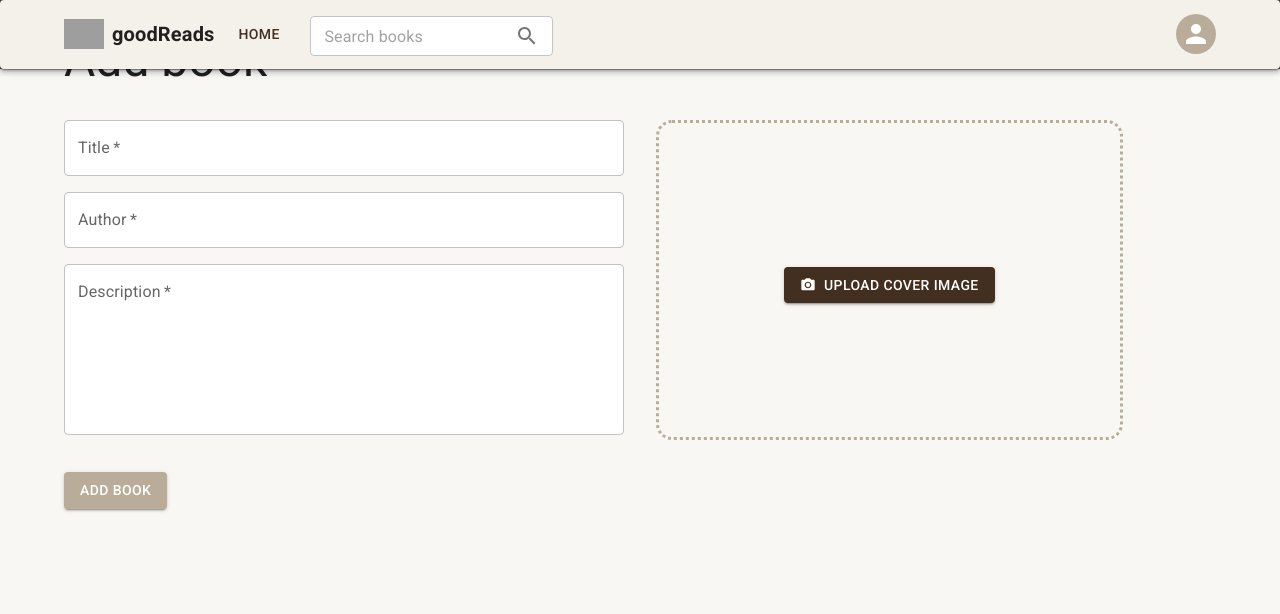
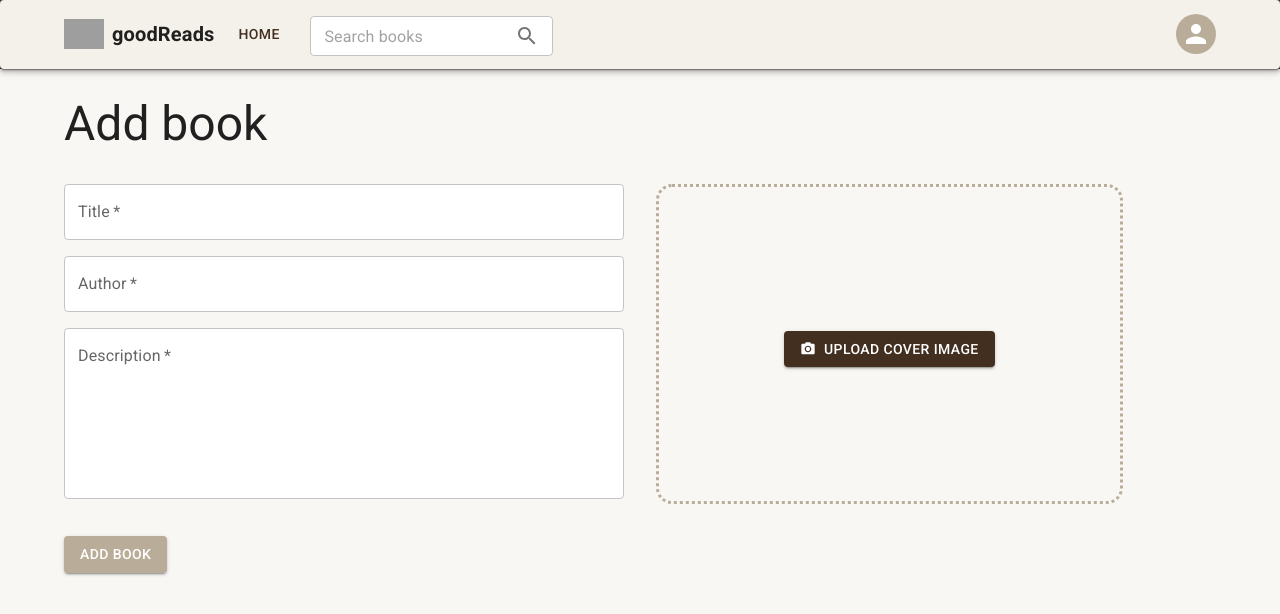
Before and after one commit to NanAndrea/Library-App, a React (Vite) app: page /manage/add in a window 1280 px wide. Shown: the top 614 px of the page. Built offline with nearby package versions, Linux system fonts and the light colour scheme; grey boxes are pictures that could not be loaded.

Commit message:
added marginTop

```diff
--- a/src/pages/AddBook.jsx
+++ b/src/pages/AddBook.jsx
@@ -93,7 +93,7 @@ export default function () {
   }
 
   return (
-    <Box sx={{ minHeight: "100vh" }}>
+    <Box sx={{ minHeight: "100vh" }} marginTop={8}>
       <Typography variant="h3">Add book</Typography>
 
       <Box component="form" onSubmit={handleSubmit(onSubmit)} noValidate>
--- a/src/pages/Book.jsx
+++ b/src/pages/Book.jsx
@@ -35,7 +35,10 @@ export function Book() {
     );
   }
   return (
-    <Box>
+    <Box marginTop={8}>
+      <Box>
+
+      </Box>
       <Grid container spacing={2}>
         <Grid item xs sm={4}>
           <Box
--- a/src/pages/EditBook.jsx
+++ b/src/pages/EditBook.jsx
@@ -126,7 +126,7 @@ export default function () {
   }
 
   return (
-    <Box sx={{ minHeight: "100vh" }}>
+    <Box sx={{ minHeight: "100vh" }} marginTop={8}>
       <Typography variant="h3">Edit Book</Typography>
 
       <Box component="form" onSubmit={handleSubmit(onSubmit)} noValidate>
--- a/src/pages/ManageBooks.jsx
+++ b/src/pages/ManageBooks.jsx
@@ -175,7 +175,7 @@ export default function () {
   ];
 
   return (
-    <Box sx={{ minHeight: "100vh" }}>
+    <Box sx={{ minHeight: "100vh" }} marginTop={8}>
       <Grid container spacing={3} display="flex" alignItems="center">
         <Grid item xs={12} sm={8} md={10}>
           <Typography variant="h3">Manage Books</Typography>
```
